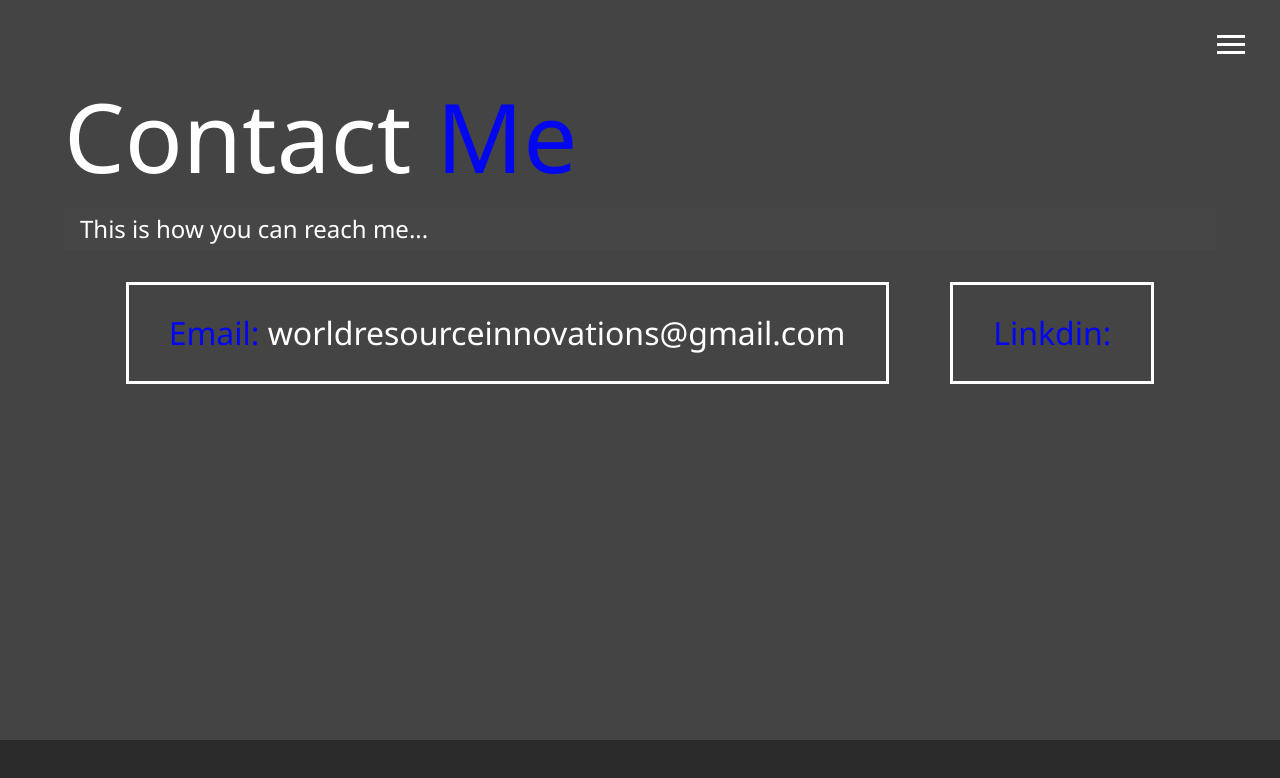
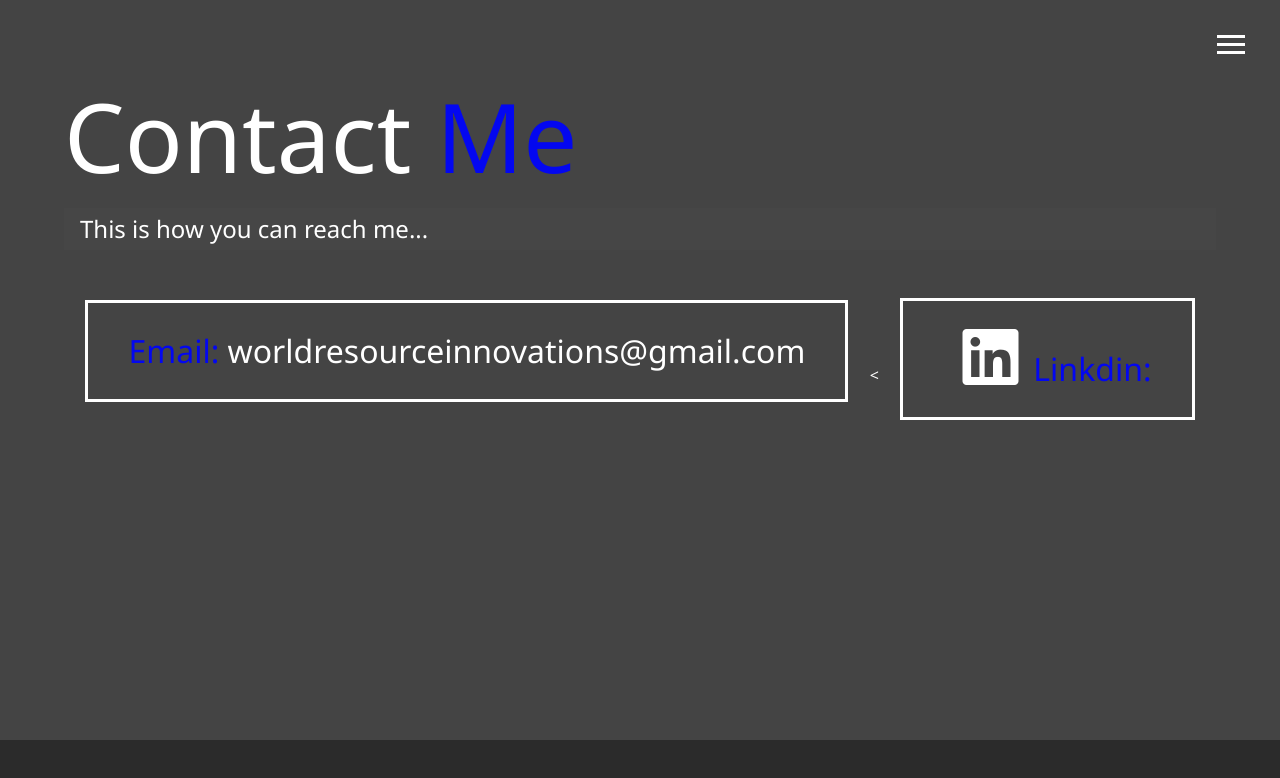
Before and after one commit to tsunamham/modern_portfolio, a website: page dist/contact.html in a window 1280 px wide. Drawn offline with Linux system fonts and the light colour scheme.

Commit message:
Update contact.html

```diff
--- a/dist/contact.html
+++ b/dist/contact.html
@@ -61,7 +61,11 @@
       <div>
         <span class="text-secondary">Email: </span>worldresourceinnovations@gmail.com
       </div>
-      <div>
+      <<div class="icons">
+      <a href="https://www.linkedin.com/in/james-sim-95a7691bb/">
+      <a href="https://www.linkedin.com/in/james-sim-95a7691bb/">
+        <i class="fab fa-linkedin fa-2x"></i>
+      </a>
         <span class="text-secondary">Linkdin: </span>
       </div>
     </div>
```
